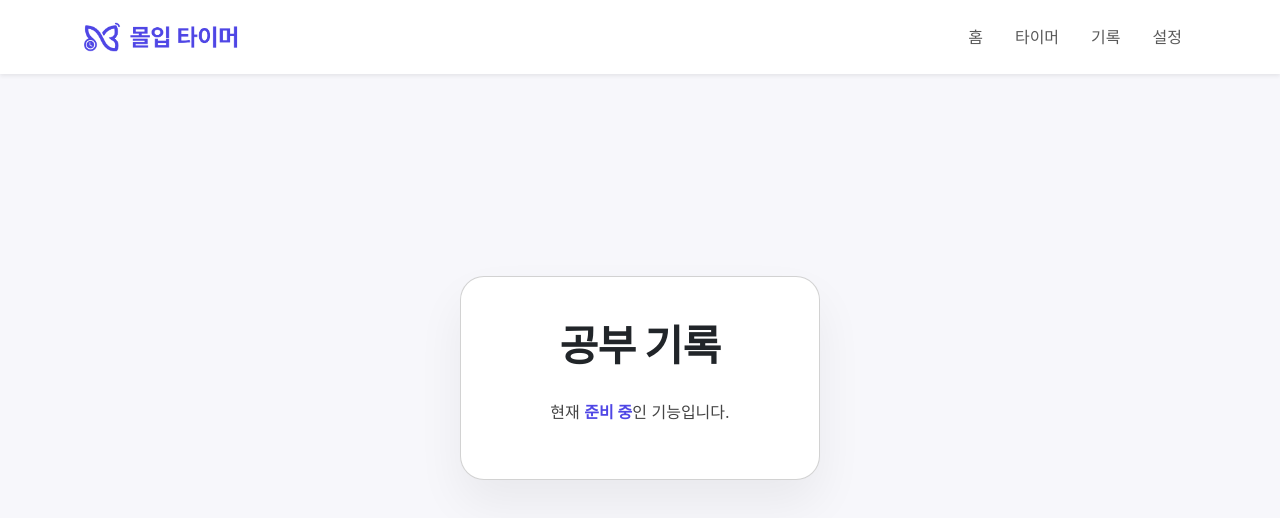
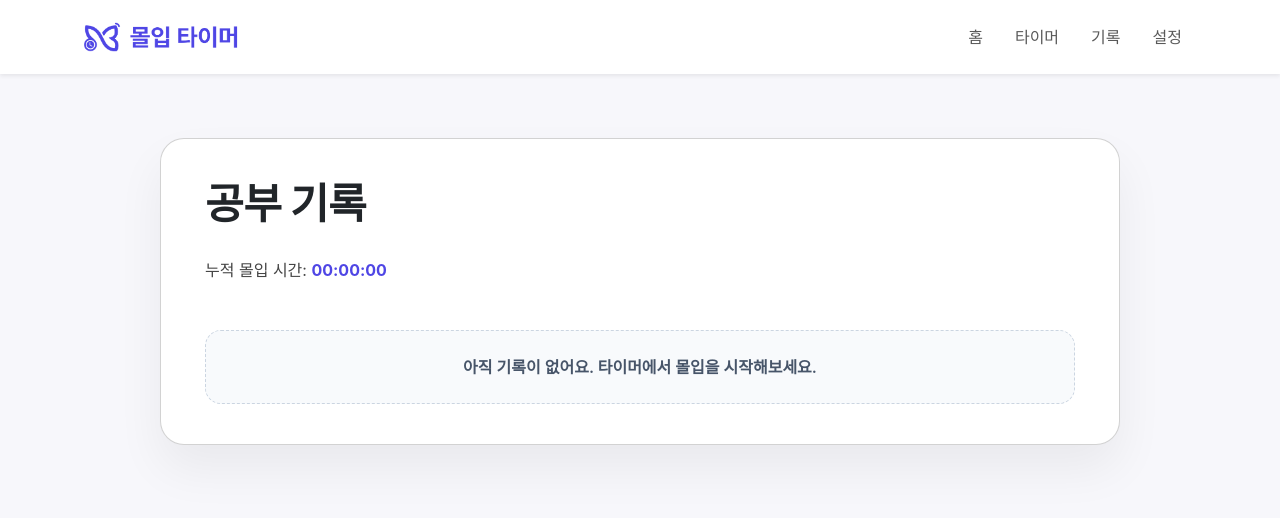
Before and after one commit to z1hxn/Molip-Timer, a React (Vite) app: page /history in a window 1280 px wide. Shown: the top 518 px of the page. Built offline with nearby package versions, Linux system fonts and the light colour scheme; a web font is replaced by a local one.

Commit message:
Feat: add LocalStorage-based timer history

```diff
--- a/src/app/main.css
+++ b/src/app/main.css
@@ -472,3 +472,89 @@ body {
   font-weight: 600;
   margin-bottom: 30px;
 }
+
+/* ===== History ===== */
+
+.history-page {
+  align-items: flex-start;
+  padding: 40px 16px 64px;
+}
+
+.history-card {
+  width: 960px;
+  max-width: 100%;
+  padding: 40px 44px;
+  text-align: left;
+}
+
+.history-header {
+  margin-bottom: 20px;
+}
+
+.history-empty {
+  padding: 24px;
+  border-radius: 16px;
+  background: #f8fafc;
+  color: #475569;
+  border: 1px dashed #cbd5e1;
+  text-align: center;
+  font-weight: 600;
+}
+
+.history-list {
+  list-style: none;
+  padding: 0;
+  margin: 0;
+  display: flex;
+  flex-direction: column;
+  gap: 12px;
+}
+
+.history-item {
+  display: flex;
+  align-items: center;
+  justify-content: space-between;
+  gap: 16px;
+  padding: 16px 20px;
+  border-radius: 18px;
+  background: #ffffff;
+  border: 1px solid #eef2f7;
+  box-shadow: 0 10px 20px rgba(15, 23, 42, 0.04);
+}
+
+.history-item-main {
+  display: flex;
+  flex-direction: column;
+  gap: 4px;
+}
+
+.history-item-title {
+  font-weight: 800;
+  font-size: 16px;
+  color: #0f172a;
+}
+
+.history-item-date {
+  font-size: 13px;
+  color: #64748b;
+}
+
+.history-item-times {
+  display: grid;
+  grid-auto-flow: column;
+  gap: 16px;
+}
+
+.history-time {
+  display: flex;
+  flex-direction: column;
+  gap: 2px;
+  min-width: 120px;
+  align-items: flex-end;
+  color: #0f172a;
+}
+
+.history-time-label {
+  font-size: 12px;
+  color: #64748b;
+}
--- /dev/null
+++ b/src/features/history/index.ts
@@ -0,0 +1 @@
+export * from './model';
--- /dev/null
+++ b/src/features/history/model/historyStorage.ts
@@ -0,0 +1,63 @@
+export const HISTORY_KEY = 'molipHistory';
+
+export type HistoryEntry = {
+  id: string;
+  nickname: string;
+  totalTime: number;
+  focusTime: number;
+  startedAt: string;
+  endedAt: string;
+};
+
+type NewHistoryEntry = Omit<HistoryEntry, 'id'>;
+
+const createId = () => {
+  if (typeof crypto !== 'undefined' && typeof crypto.randomUUID === 'function') {
+    return crypto.randomUUID();
+  }
+  return `${Date.now()}-${Math.random().toString(16).slice(2)}`;
+};
+
+const parseHistory = (raw: string | null): HistoryEntry[] => {
+  if (!raw) {
+    return [];
+  }
+  try {
+    const parsed = JSON.parse(raw);
+    if (Array.isArray(parsed)) {
+      return parsed.filter(Boolean) as HistoryEntry[];
+    }
+    return [];
+  } catch (error) {
+    console.error('Failed to parse history from localStorage:', error);
+    return [];
+  }
+};
+
+export const getHistoryEntries = () => {
+  return parseHistory(localStorage.getItem(HISTORY_KEY));
+};
+
+const writeHistoryEntries = (entries: HistoryEntry[]) => {
+  localStorage.setItem(HISTORY_KEY, JSON.stringify(entries));
+};
+
+export const addHistoryEntry = (entry: NewHistoryEntry) => {
+  const current = getHistoryEntries();
+  const nextEntry: HistoryEntry = {
+    ...entry,
+    id: createId(),
+  };
+  const next = [nextEntry, ...current].sort(
+    (a, b) => new Date(b.endedAt).getTime() - new Date(a.endedAt).getTime()
+  );
+  writeHistoryEntries(next);
+  return nextEntry;
+};
+
+export const formatDuration = (seconds: number) => {
+  const h = String(Math.floor(seconds / 3600)).padStart(2, '0');
+  const m = String(Math.floor((seconds % 3600) / 60)).padStart(2, '0');
+  const s = String(seconds % 60).padStart(2, '0');
+  return `${h}:${m}:${s}`;
+};
--- /dev/null
+++ b/src/features/history/model/index.ts
@@ -0,0 +1,2 @@
+export { HISTORY_KEY, addHistoryEntry, formatDuration, getHistoryEntries } from './historyStorage';
+export type { HistoryEntry } from './historyStorage';
--- a/src/features/timer/model/useTimer.ts
+++ b/src/features/timer/model/useTimer.ts
@@ -5,6 +5,7 @@ export function useTimer(focusActive: boolean) {
   const [totalTime, setTotalTime] = useState(0);
   const [isRunning, setIsRunning] = useState(false);
   const timerRef = useRef<number | null>(null);
+  const sessionStartRef = useRef<number | null>(null);
 
   useEffect(() => {
     if (isRunning) {
@@ -30,13 +31,17 @@ export function useTimer(focusActive: boolean) {
   }, [isRunning, focusActive]);
 
   const toggle = useCallback(() => {
+    if (!isRunning && totalTime === 0 && sessionStartRef.current === null) {
+      sessionStartRef.current = Date.now();
+    }
     setIsRunning(prev => !prev);
-  }, []);
+  }, [isRunning, totalTime]);
 
   const reset = useCallback(() => {
     setIsRunning(false);
     setFocusTime(0);
     setTotalTime(0);
+    sessionStartRef.current = null;
   }, []);
 
   const stop = useCallback(() => {
@@ -58,5 +63,6 @@ export function useTimer(focusActive: boolean) {
     reset,
     stop,
     formatTime,
+    sessionStartedAt: sessionStartRef.current,
   };
 }
--- a/src/pages/timer/TimerPage.tsx
+++ b/src/pages/timer/TimerPage.tsx
@@ -1,6 +1,7 @@
 import { useEffect, useState } from 'react';
 import { useNavigate } from 'react-router-dom';
 import { useAiPose, useAutoStopCountdown, usePauseSettings, useTimer } from '@features/timer';
+import { addHistoryEntry } from '@features/history';
 import { TimerFooter, TimerLayout, TimerMainSection } from '@widgets';
 
 function TimerPage() {
@@ -11,7 +12,7 @@ function TimerPage() {
   const [showStartHint] = useState(true);
   const [focusActive, setFocusActive] = useState(false);
   const { pauseSeconds, motivationText } = usePauseSettings();
-  const { focusTime, totalTime, isRunning, toggle, reset, stop, formatTime } = useTimer(focusActive);
+  const { focusTime, totalTime, isRunning, toggle, reset, stop, formatTime, sessionStartedAt } = useTimer(focusActive);
   const { aiStatus, aiConfidence, videoRef, canvasRef, isSystemState } = useAiPose(isRunning);
 
   const formatCountdown = (seconds: number) => {
@@ -35,6 +36,23 @@ function TimerPage() {
     setFocusActive(aiStatus === '몰입 중');
   }, [aiStatus]);
 
+  const handleReset = () => {
+    if (totalTime > 0) {
+      const endedAt = new Date();
+      const startedAt = sessionStartedAt
+        ? new Date(sessionStartedAt)
+        : new Date(endedAt.getTime() - totalTime * 1000);
+      addHistoryEntry({
+        nickname,
+        totalTime,
+        focusTime,
+        startedAt: startedAt.toISOString(),
+        endedAt: endedAt.toISOString(),
+      });
+    }
+    reset();
+  };
+
   return (
     <TimerLayout>
       <TimerMainSection
@@ -43,7 +61,7 @@ function TimerPage() {
         focusTime={focusTime}
         isRunning={isRunning}
         onToggle={toggle}
-        onReset={reset}
+        onReset={handleReset}
         onOpenSettings={() => navigate('/settings')}
         formatTime={formatTime}
         isSystemState={isSystemState}
--- a/src/widgets/history/HistoryWidget.tsx
+++ b/src/widgets/history/HistoryWidget.tsx
@@ -1,11 +1,68 @@
+import { useEffect, useMemo, useState } from 'react';
+import { formatDuration, getHistoryEntries, type HistoryEntry } from '@features/history';
+
 function HistoryWidget() {
+  const [entries, setEntries] = useState<HistoryEntry[]>([]);
+
+  useEffect(() => {
+    const load = () => setEntries(getHistoryEntries());
+    load();
+    window.addEventListener('focus', load);
+    window.addEventListener('storage', load);
+    return () => {
+      window.removeEventListener('focus', load);
+      window.removeEventListener('storage', load);
+    };
+  }, []);
+
+  const hasEntries = entries.length > 0;
+
+  const totalFocusTime = useMemo(() => {
+    return entries.reduce((sum, entry) => sum + entry.focusTime, 0);
+  }, [entries]);
+
   return (
-    <div className="page-center">
-      <div className="card timer-card">
-        <h1 className="title">공부 기록</h1>
-        <p className="description">
-          현재 <strong>준비 중</strong>인 기능입니다.
-        </p>
+    <div className="page-center history-page">
+      <div className="card history-card">
+        <div className="history-header">
+          <h1 className="title">공부 기록</h1>
+          <p className="description">
+            누적 몰입 시간: <strong>{formatDuration(totalFocusTime)}</strong>
+          </p>
+        </div>
+
+        {!hasEntries && (
+          <div className="history-empty">아직 기록이 없어요. 타이머에서 몰입을 시작해보세요.</div>
+        )}
+
+        {hasEntries && (
+          <ul className="history-list">
+            {entries.map(entry => {
+              const endedAtText = new Date(entry.endedAt).toLocaleString('ko-KR', {
+                dateStyle: 'medium',
+                timeStyle: 'short',
+              });
+              return (
+                <li key={entry.id} className="history-item">
+                  <div className="history-item-main">
+                    <div className="history-item-title">{entry.nickname}</div>
+                    <div className="history-item-date">{endedAtText}</div>
+                  </div>
+                  <div className="history-item-times">
+                    <div className="history-time">
+                      <span className="history-time-label">몰입</span>
+                      <strong>{formatDuration(entry.focusTime)}</strong>
+                    </div>
+                    <div className="history-time">
+                      <span className="history-time-label">전체</span>
+                      <strong>{formatDuration(entry.totalTime)}</strong>
+                    </div>
+                  </div>
+                </li>
+              );
+            })}
+          </ul>
+        )}
       </div>
     </div>
   );
```
